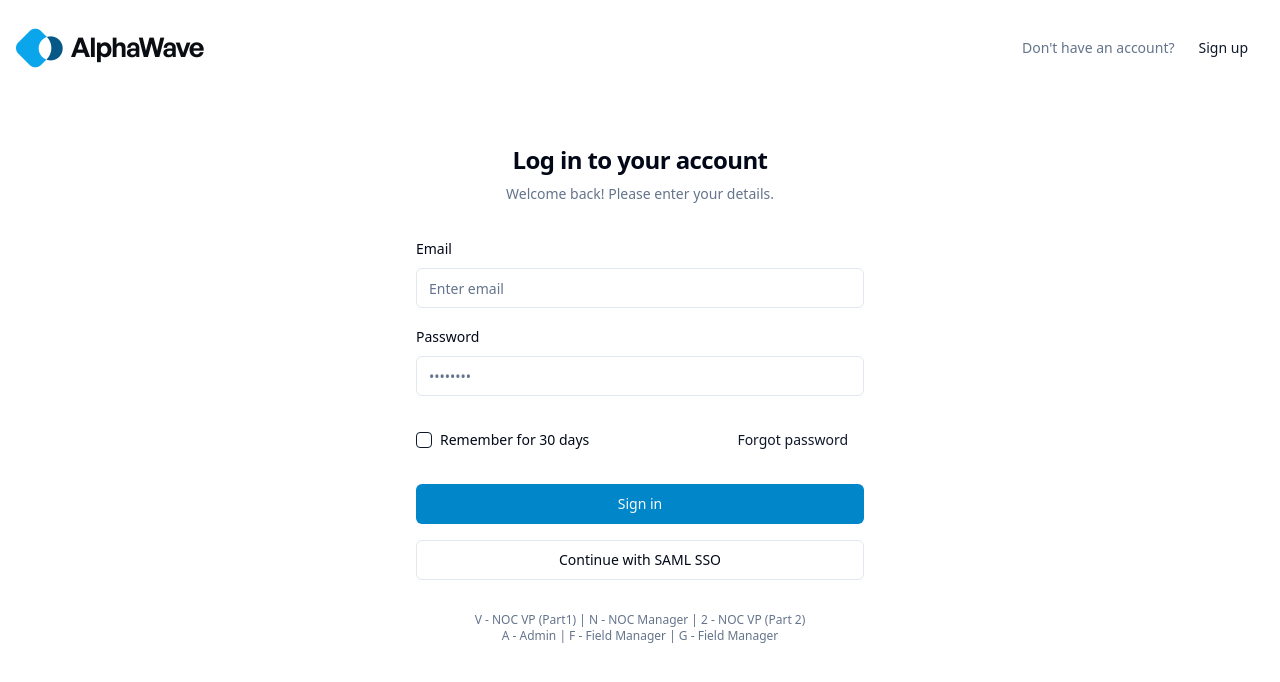
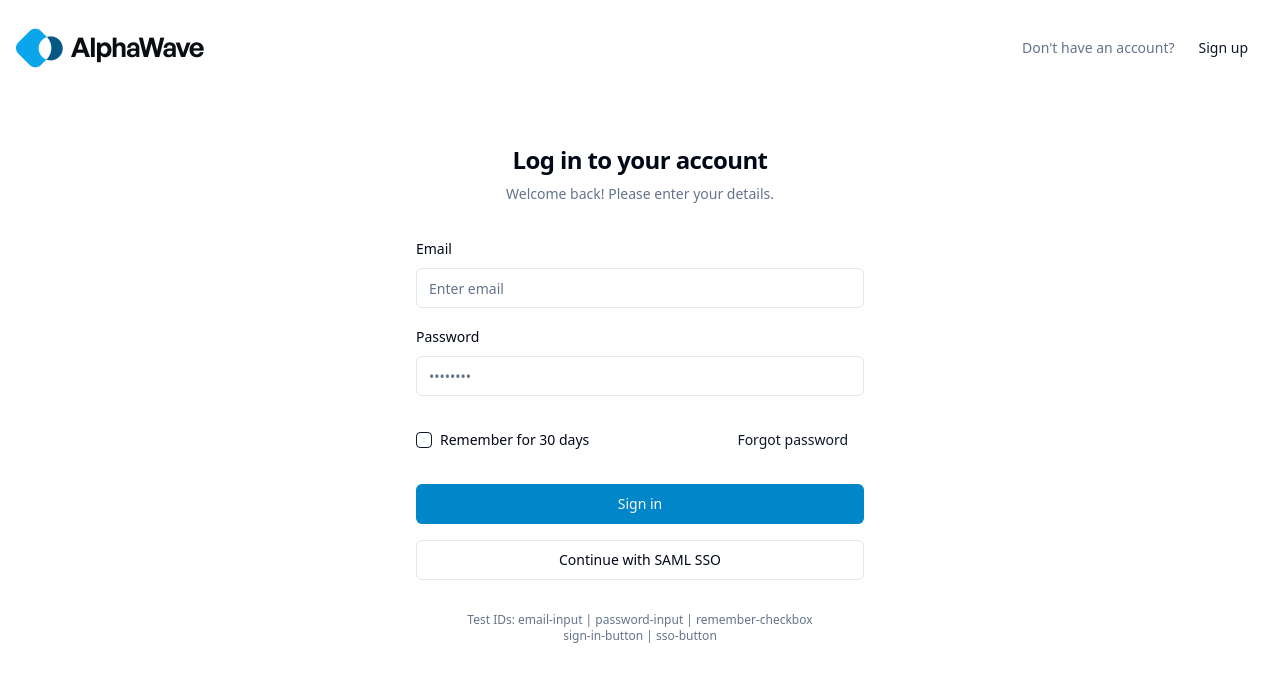
Before and after one commit to PezanB/brightcandy, a React (Vite) app: page / in a window 1280 px wide. Shown: the top 682 px of the page. Built offline with nearby package versions, Linux system fonts and the light colour scheme.

Commit message:
Update login form footer text
Update the text below the login form buttons to display the associated test IDs.

```diff
--- a/src/components/auth/LoginForm.tsx
+++ b/src/components/auth/LoginForm.tsx
@@ -94,8 +94,8 @@ export const LoginForm = () => {
       </form>
 
       <div className="text-center text-xs text-muted-foreground">
-        <p>V - NOC VP (Part1) | N - NOC Manager | 2 - NOC VP (Part 2)</p>
-        <p>A - Admin | F - Field Manager | G - Field Manager</p>
+        <p>Test IDs: email-input | password-input | remember-checkbox</p>
+        <p>sign-in-button | sso-button</p>
       </div>
     </div>
   );
```
